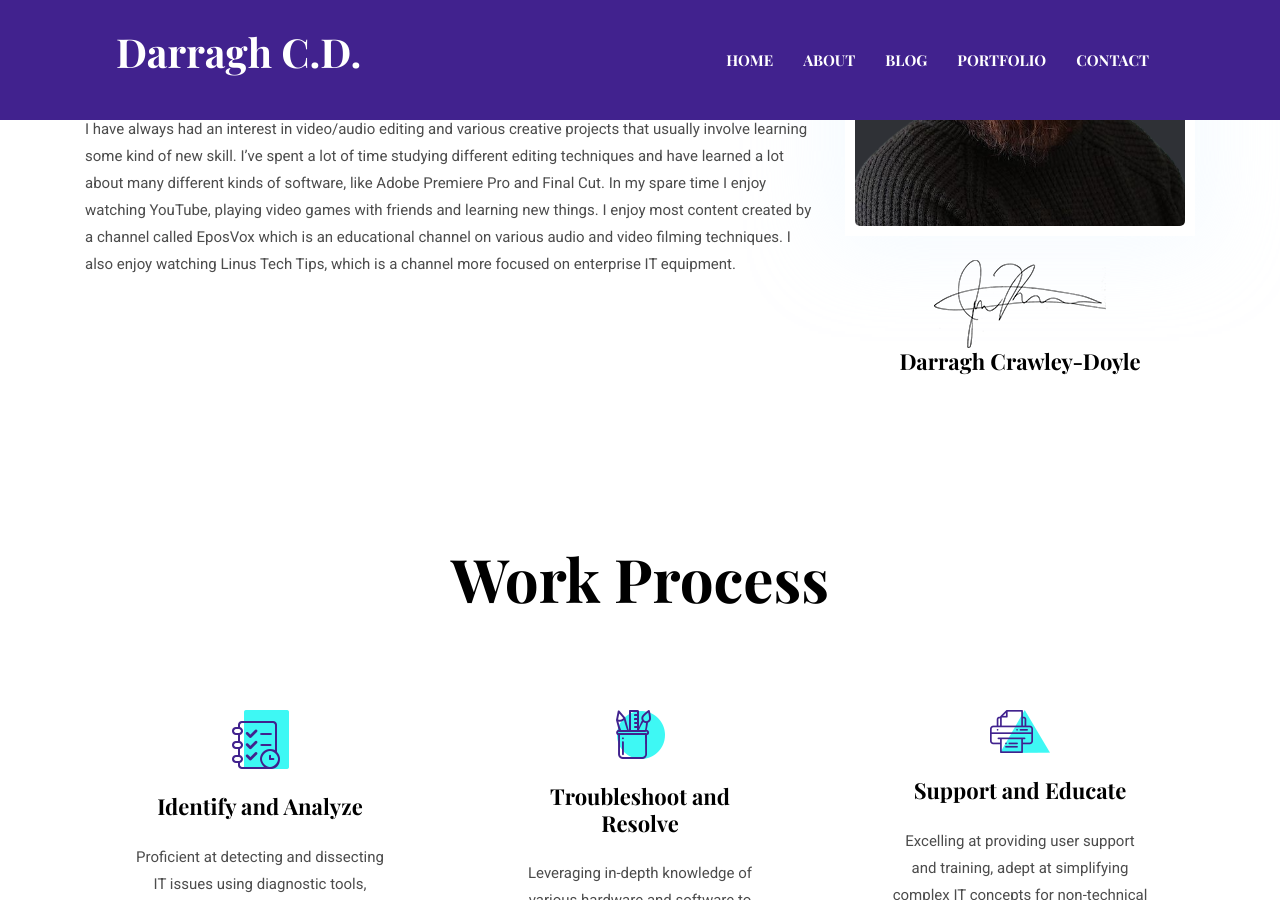
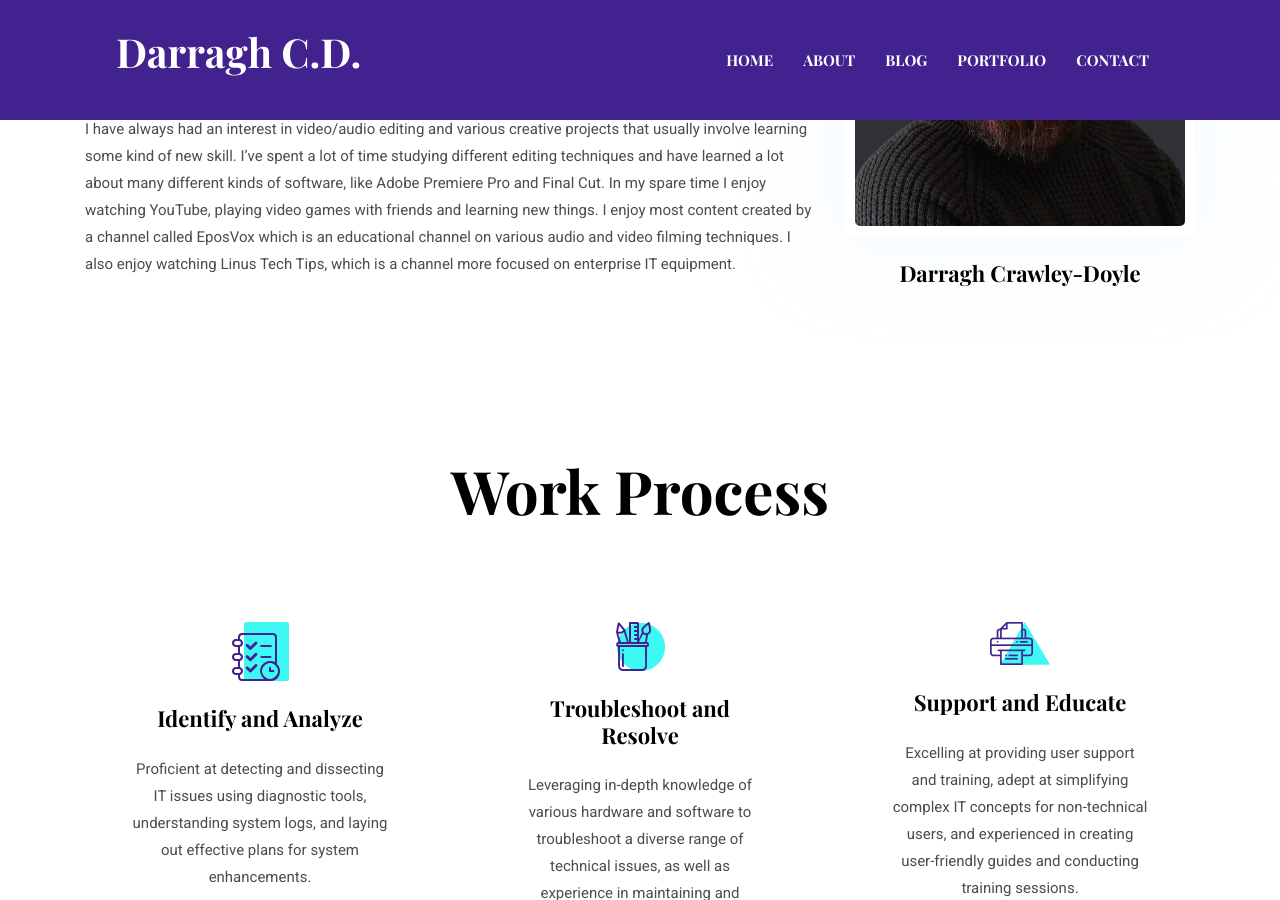
Before and after one commit to WeetabixsJNR/WeetabixsJNR.github.io, a Jekyll site: the page built from _pages/about.md, in a window 1280 px wide and 900 px high, scrolled down 456 px. Built offline with Jekyll 4.4.1, drawn with Linux system fonts in a browser that asks for light colours.

Commit message:
2nd attempt to remove signature

```diff
--- a/_layouts/about.html
+++ b/_layouts/about.html
@@ -31,7 +31,6 @@ layout: default
         <div class="shadow-down mb-4">
           <img src="{{ site.baseurl }}/{{ page.image }}" alt="{{ page.author }}" class="img-fluid w-100 rounded-lg border-thick border-white">
         </div>
-        <img src="{{ site.baseurl }}/{{ page.signature }}" alt="signature" class="img-fluid">
         <h4>{{ page.author }}</h4>
       </div>
     </div>
```
